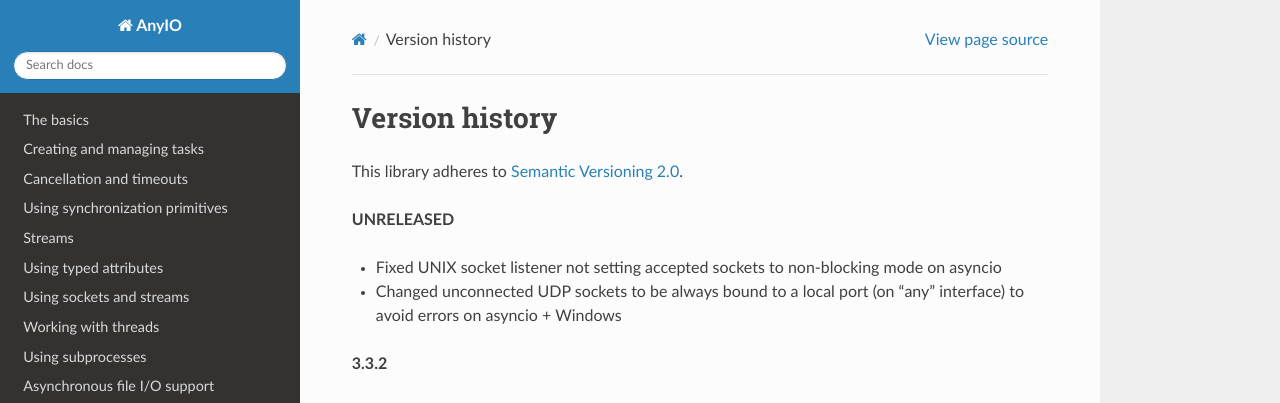
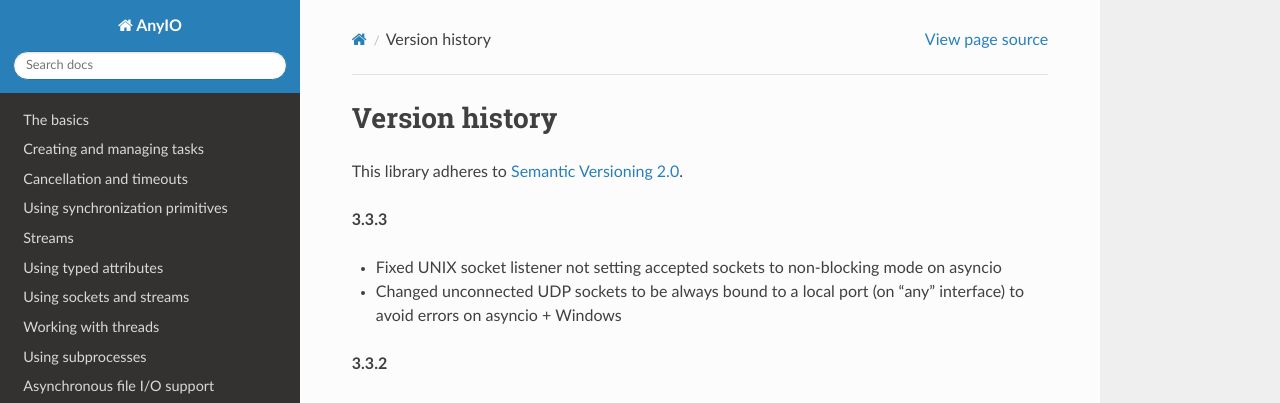
Before and after one commit to agronholm/anyio, a Sphinx documentation site: the page built from docs/versionhistory.rst, in a window 1280 px wide and 900 px high. Shown: the top 403 px of the window. Built offline with Sphinx 7.4.7 and the Read the Docs theme 2.0.0, drawn with Linux system fonts in a browser that asks for light colours.

Commit message:
Bumped up the version

```diff
--- a/docs/versionhistory.rst
+++ b/docs/versionhistory.rst
@@ -3,7 +3,7 @@ Version history
 
 This library adheres to `Semantic Versioning 2.0 <http://semver.org/>`_.
 
-**UNRELEASED**
+**3.3.3**
 
 - Fixed UNIX socket listener not setting accepted sockets to non-blocking mode on asyncio
 - Changed unconnected UDP sockets to be always bound to a local port (on "any" interface) to avoid
```
